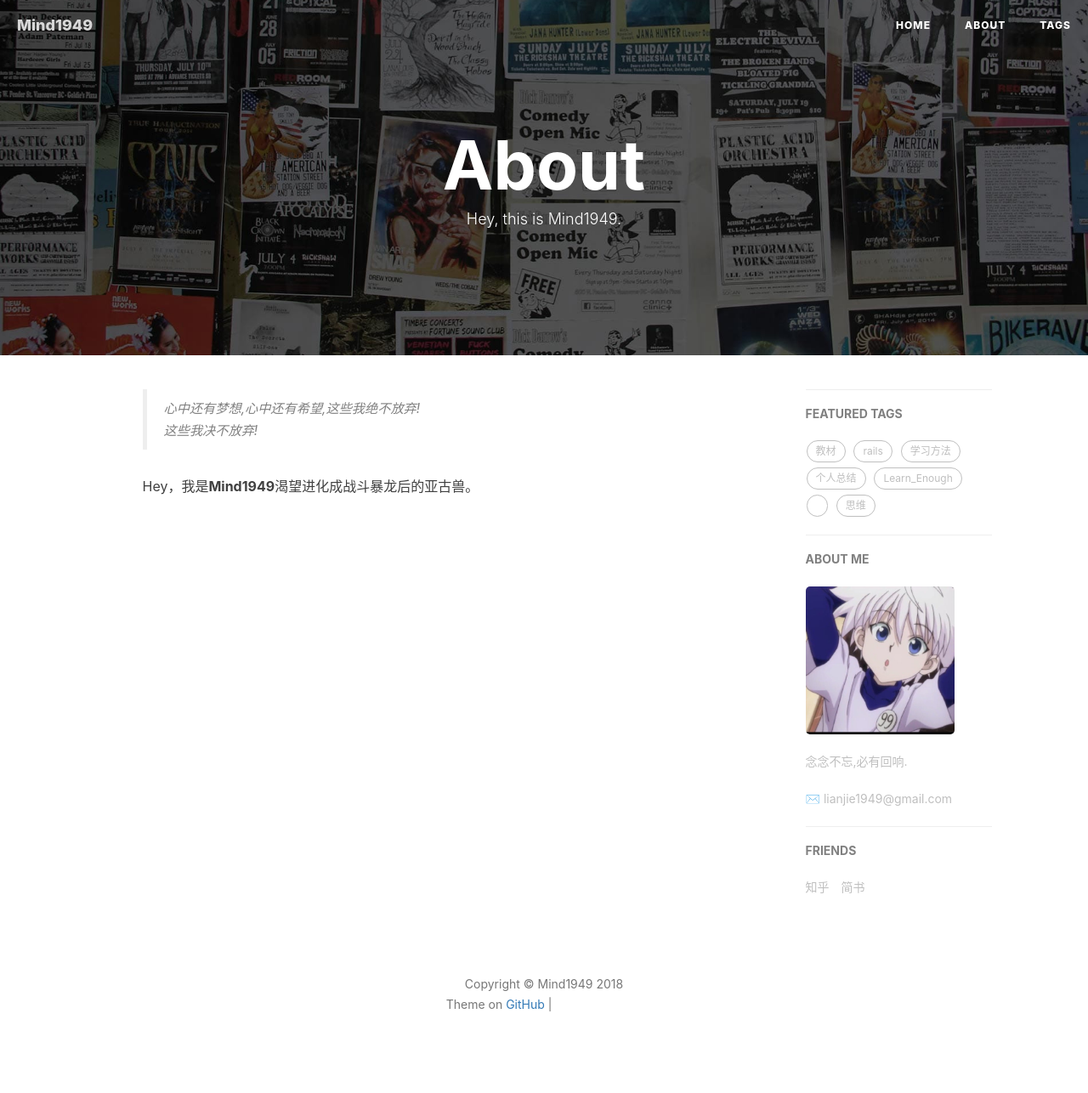
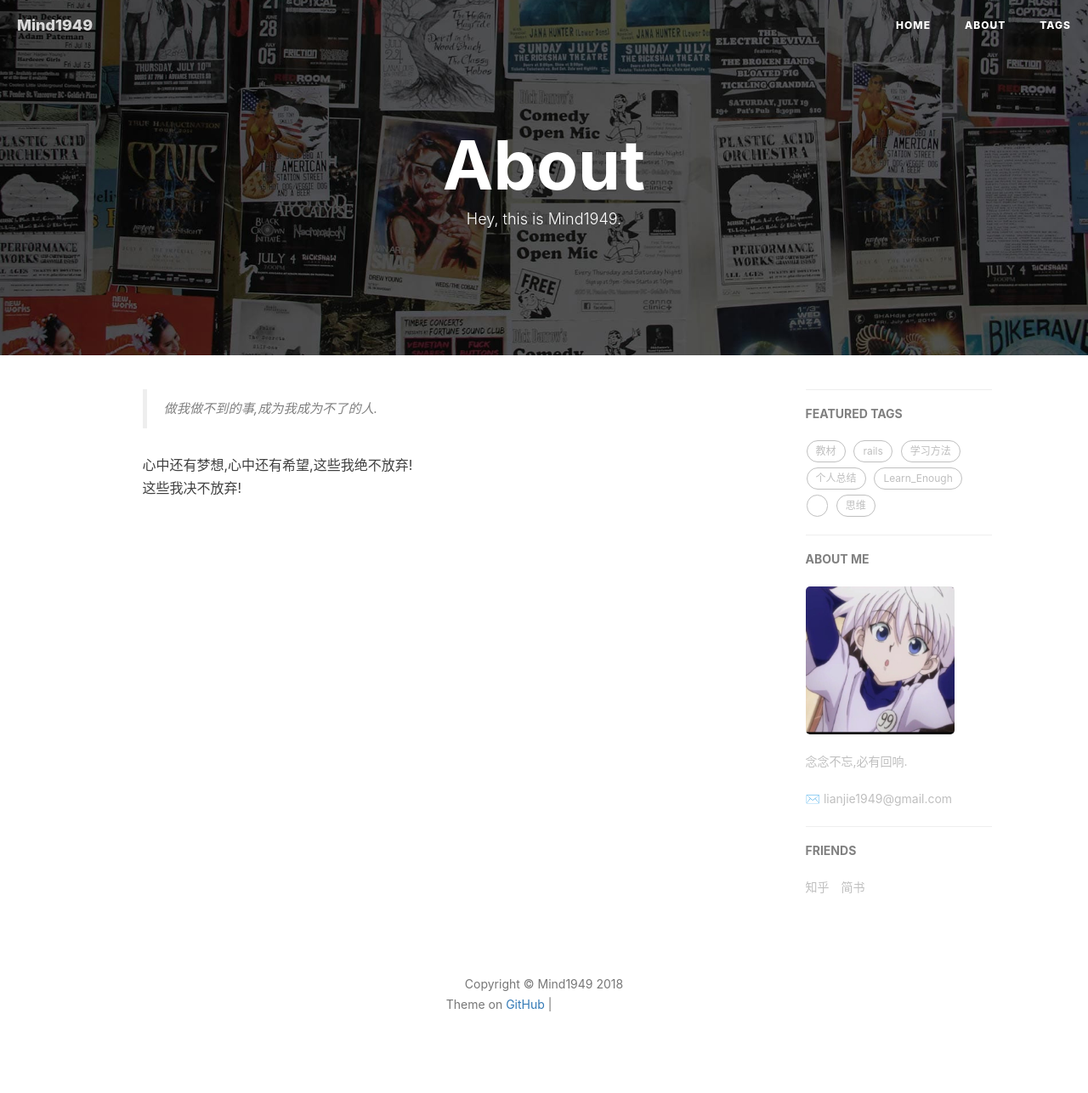
Before and after one commit to SCH94/mind1949.github.io, a Jekyll site: the page built from about.html, in a window 1280 px wide. Shown: the whole page at 85% size. Built offline with Jekyll 4.4.1, drawn with Linux system fonts in a browser that asks for light colours; nearby versions of some CDN libraries; comment, search, counter and statistics services are not loaded; grey boxes are pictures that could not be loaded.

Commit message:
Update about.html

```diff
--- a/about.html
+++ b/about.html
@@ -9,9 +9,9 @@ header-img: "img/home-bg.jpg"
 <!-- Chinese Version -->
 <div >
     <!--copied from markdown -->
-    <blockquote><p>心中还有梦想,心中还有希望,这些我绝不放弃!<br>这些我决不放弃!</p></blockquote>
+    <blockquote><p>做我做不到的事,成为我成为不了的人. </p></blockquote>
 
-    <p>Hey，我是<strong>Mind1949</strong>渴望进化成战斗暴龙后的亚古兽。</p>
+    <p>心中还有梦想,心中还有希望,这些我绝不放弃!<br>这些我决不放弃!</p>
 </div>
 
 
```
